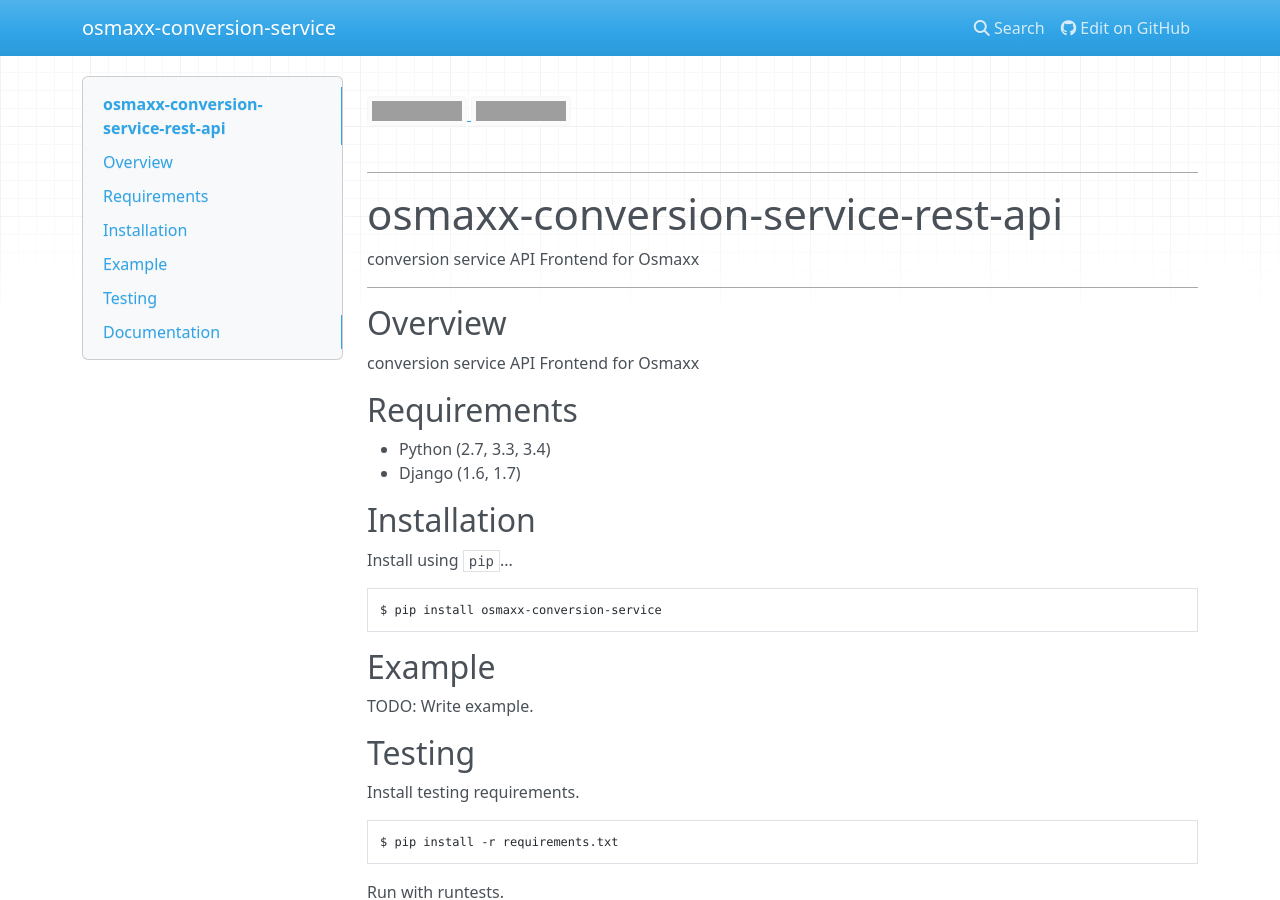
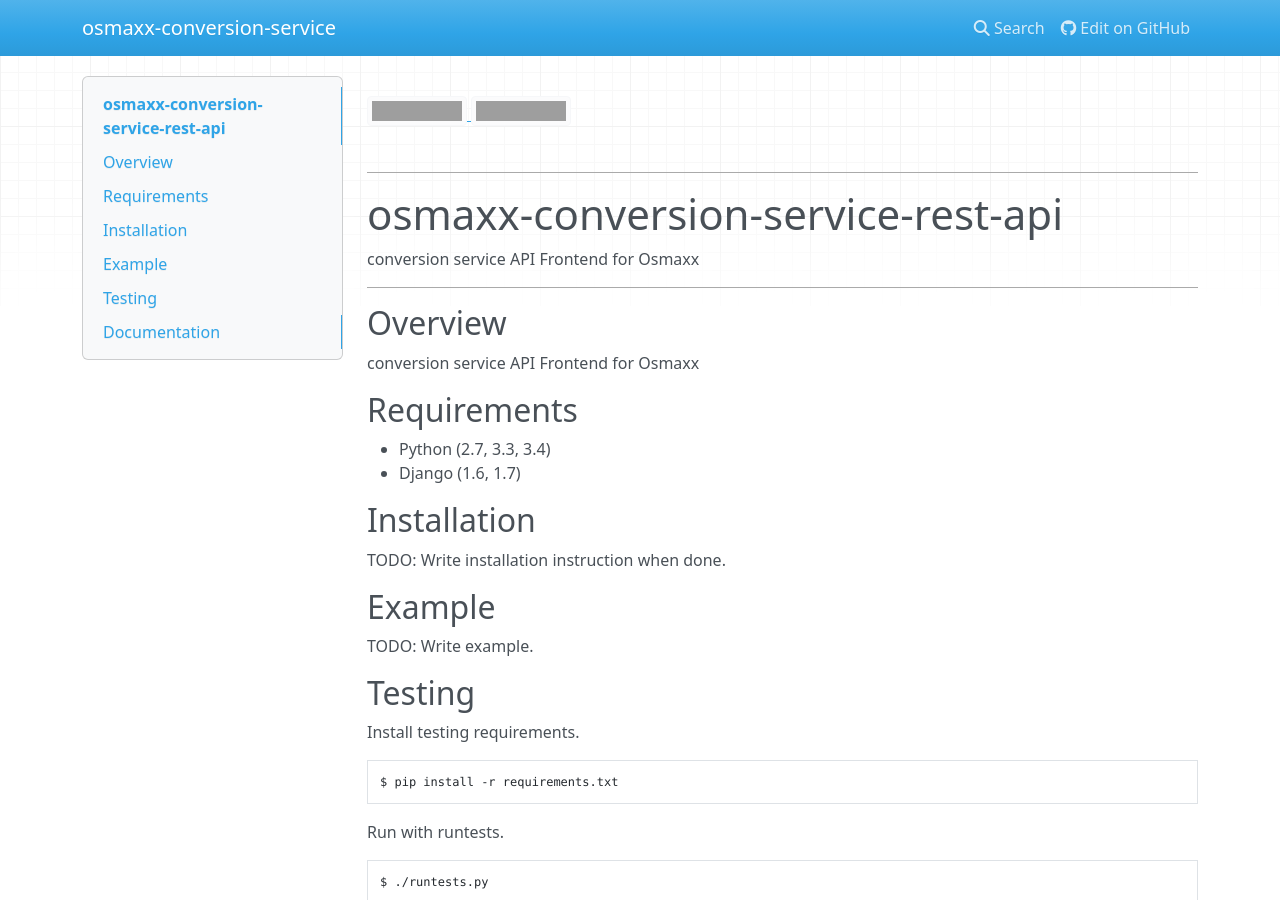
Before and after one commit to geometalab/osmaxx, an MkDocs documentation site: the page built from docs/index.md, in a window 1280 px wide and 900 px high. Built offline with MkDocs 1.6.1, drawn with Linux system fonts in a browser that asks for light colours; nearby versions of some CDN libraries; grey boxes are pictures that could not be loaded.

Commit message:
remove duplicated documentation

````diff
--- a/docs/index.md
+++ b/docs/index.md
@@ -26,11 +26,7 @@
 
 ## Installation
 
-Install using `pip`...
-
-```bash
-$ pip install osmaxx-conversion-service
-```
+TODO: Write installation instruction when done.
 
 ## Example
 
````
Also changed, not shown: README.md (+2 -0 lines), README.rst (deleted).
